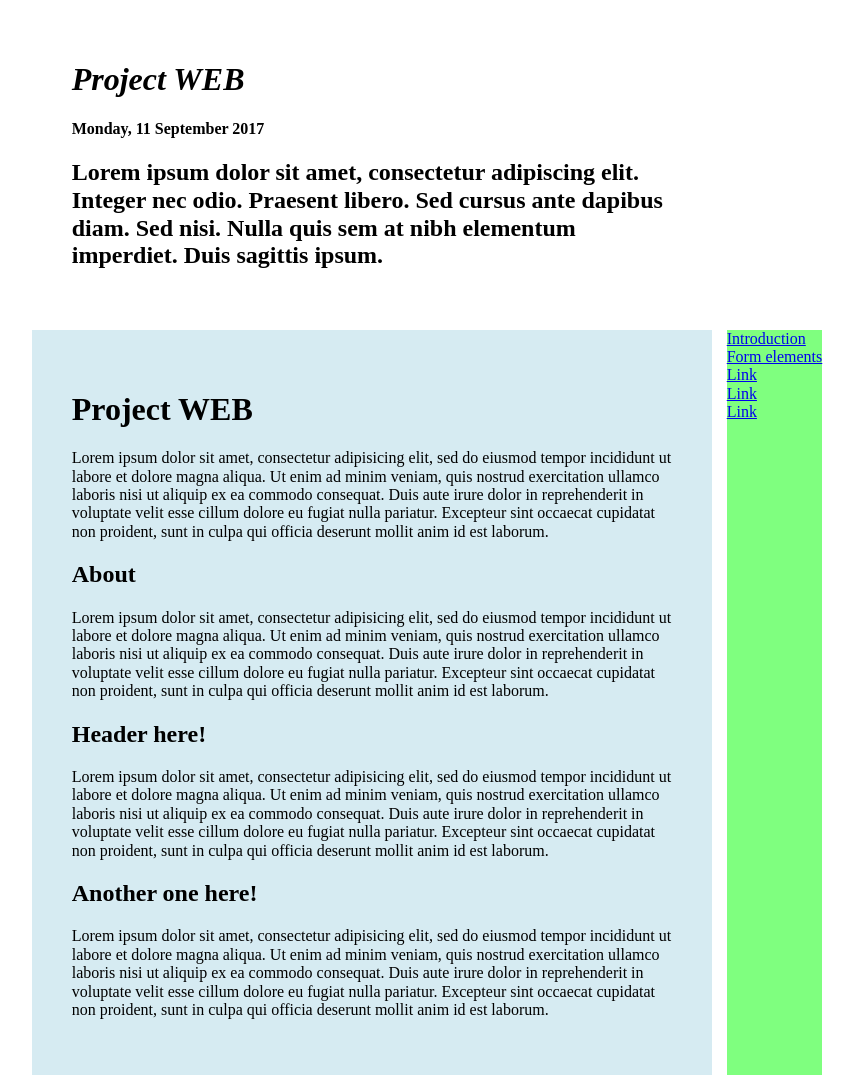
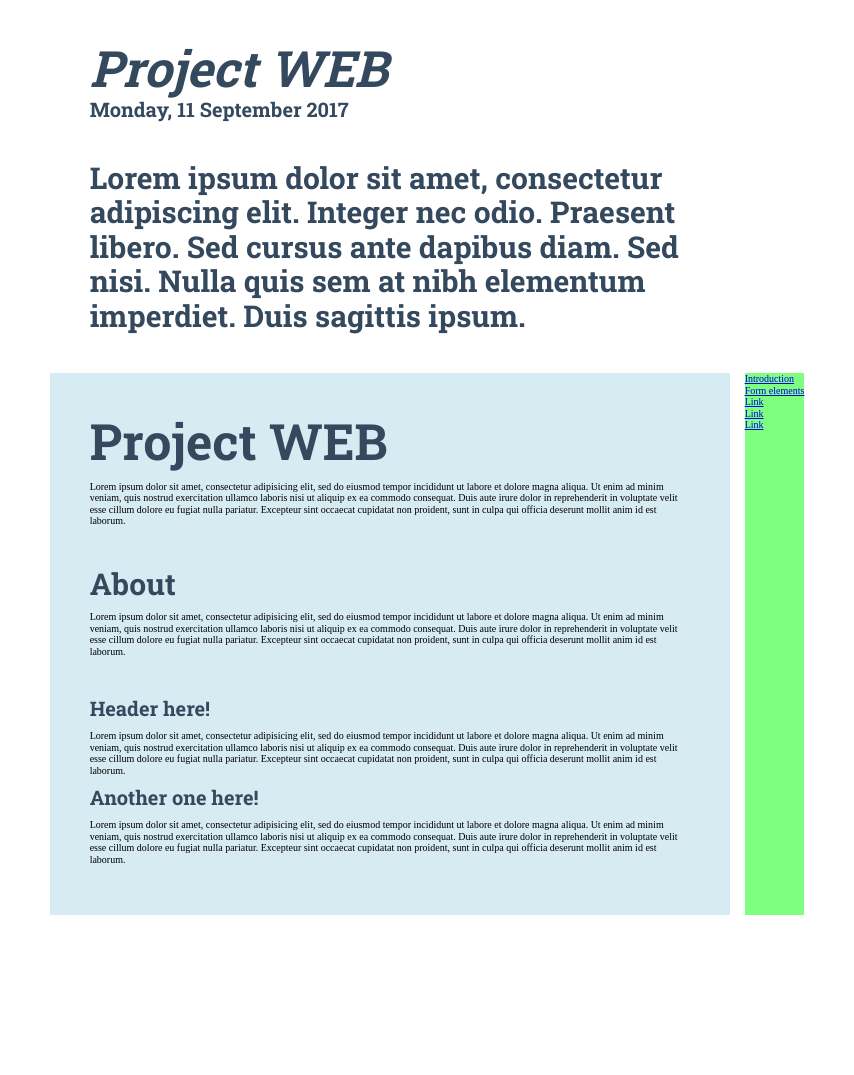
Before and after one commit to jessevdp/web, a website: page app/index.html in a window 1280 px wide. Shown: the whole page, without its empty margins (213-1067 px from the left). After the commit the page ends 930 px from the top, so only its background shows below. Drawn offline with Linux system fonts and the light colour scheme.

Commit message:
Style the headers

```diff
--- a/app/index.html
+++ b/app/index.html
@@ -43,7 +43,7 @@
         voluptate velit esse cillum dolore eu fugiat nulla pariatur. Excepteur sint occaecat cupidatat
         non proident, sunt in culpa qui officia deserunt mollit anim id est laborum.
       </p>
-      <h2>Header here!</h2>
+      <h3>Header here!</h3>
       <p>
         Lorem ipsum dolor sit amet, consectetur adipisicing elit, sed do eiusmod tempor incididunt
         ut labore et dolore magna aliqua. Ut enim ad minim veniam, quis nostrud exercitation ullamco
@@ -51,7 +51,7 @@
         voluptate velit esse cillum dolore eu fugiat nulla pariatur. Excepteur sint occaecat cupidatat
         non proident, sunt in culpa qui officia deserunt mollit anim id est laborum.
       </p>
-      <h2>Another one here!</h2>
+      <h4>Another one here!</h4>
       <p>
         Lorem ipsum dolor sit amet, consectetur adipisicing elit, sed do eiusmod tempor incididunt
         ut labore et dolore magna aliqua. Ut enim ad minim veniam, quis nostrud exercitation ullamco
--- /dev/null
+++ b/app/src/sass/_text.scss
@@ -0,0 +1,27 @@
+@mixin header {
+  font-family: $font-header;
+  font-weight: 700;
+  color: $color-header;
+  margin: $spacer-large-md 0 0;
+  &:first-child {
+    margin: 0;
+  }
+}
+
+h1 {
+  @include header;
+  font-size: 5em;
+}
+h2 {
+  @include header;
+  font-size: 3em;
+}
+h3 {
+  @include header;
+  font-size: 2em;
+}
+h4, h5, h6 {
+  @include header;
+  font-size: 2em;
+  margin: 0;
+}
--- a/app/src/sass/_variables.scss
+++ b/app/src/sass/_variables.scss
@@ -10,3 +10,5 @@ $spacer-small-sm: 1rem;
 
 $font-body: $roboto;
 $font-header: $roboto-slab;
+
+$color-header: #34495E;
--- a/app/src/sass/master.scss
+++ b/app/src/sass/master.scss
@@ -1,9 +1,6 @@
 // First, reset the root-em size (rem)
 html, :root {
   font-size: 10px;
-}
-body {
-  font-size: 1.6rem;
 }
 
 @import "fonts";
@@ -12,3 +9,7 @@ body {
 @import "variables";
 
 @import "layout";
+
+body {
+  @import "text";
+}
```
Also changed, not shown: app/assets/css/master.css.
